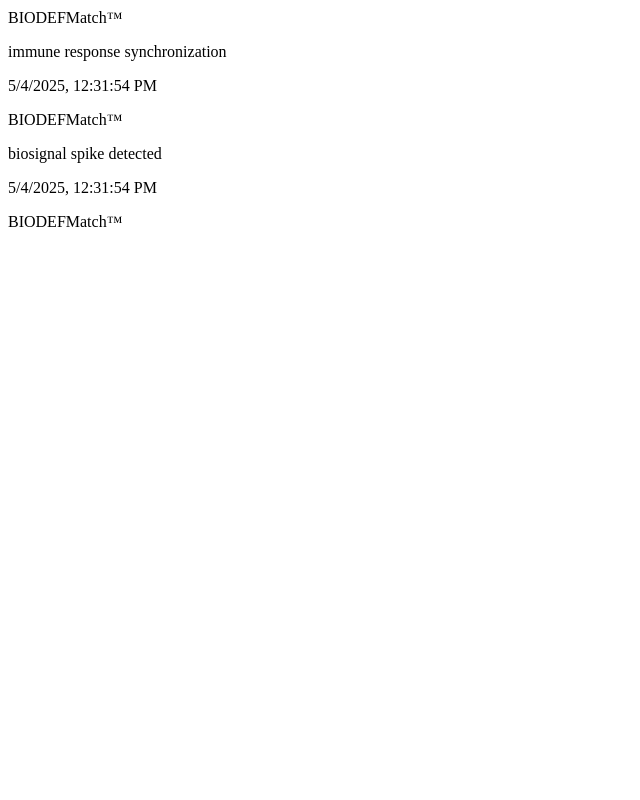
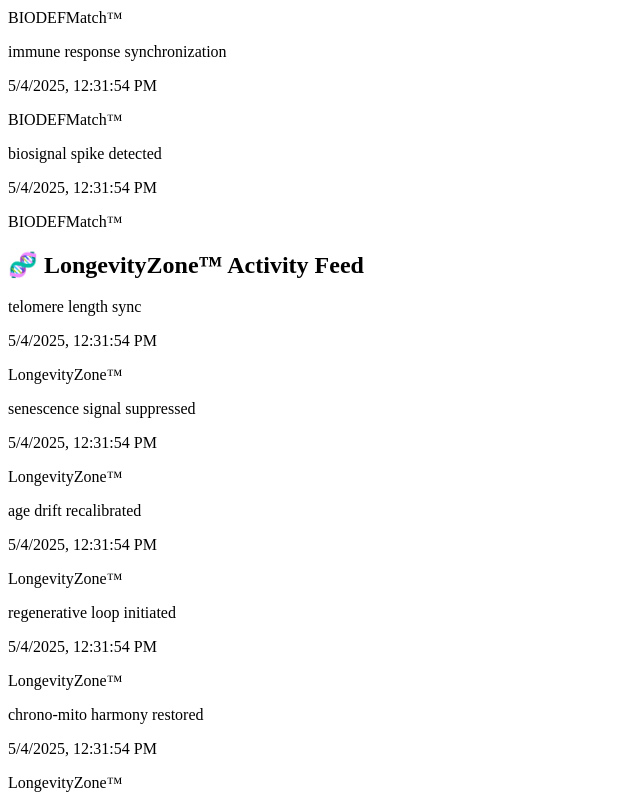
Before and after one commit to OmniChainOrg/omnimodel-dashboard, a Next.js app: page / in a window 1280 px wide. Shown: the part 955-1755 px from the top of the page, without its empty margins (0-640 px from the left). Before the commit the page ends 1194 px from the top, so only its background shows below. Built offline with nearby package versions, Linux system fonts and the light colour scheme.

Commit message:
Update index.tsx

```diff
--- a/pages/index.tsx
+++ b/pages/index.tsx
@@ -3,6 +3,7 @@
 import React from "react";
 import ChronoMatchPanel from "../components/ChronoMatchPanel";
 import BIODEFMatchPanel from "../components/BIODEFMatchPanel";
+import LongevityZonePanel from "../components/LongevityZonePanel";
 
 export default function Home() {
   return (
@@ -14,6 +15,13 @@ export default function Home() {
 
       {/* BIODEFMatch Panel */}
       <BIODEFMatchPanel />
+
+      {/* LongevityZone Panel */}
+      <LongevityZonePanel />
     </div>
   );
 }
+
+
+
+// Inside the return block:
```
